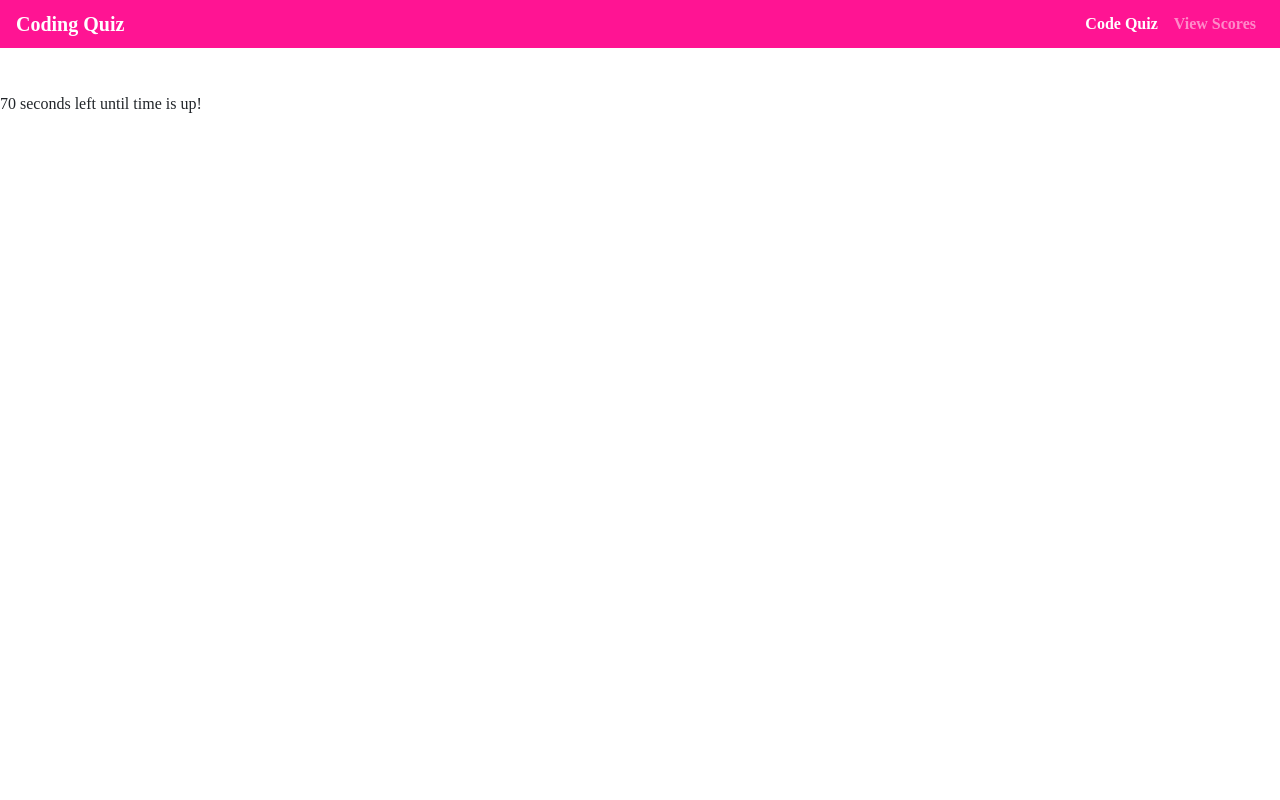
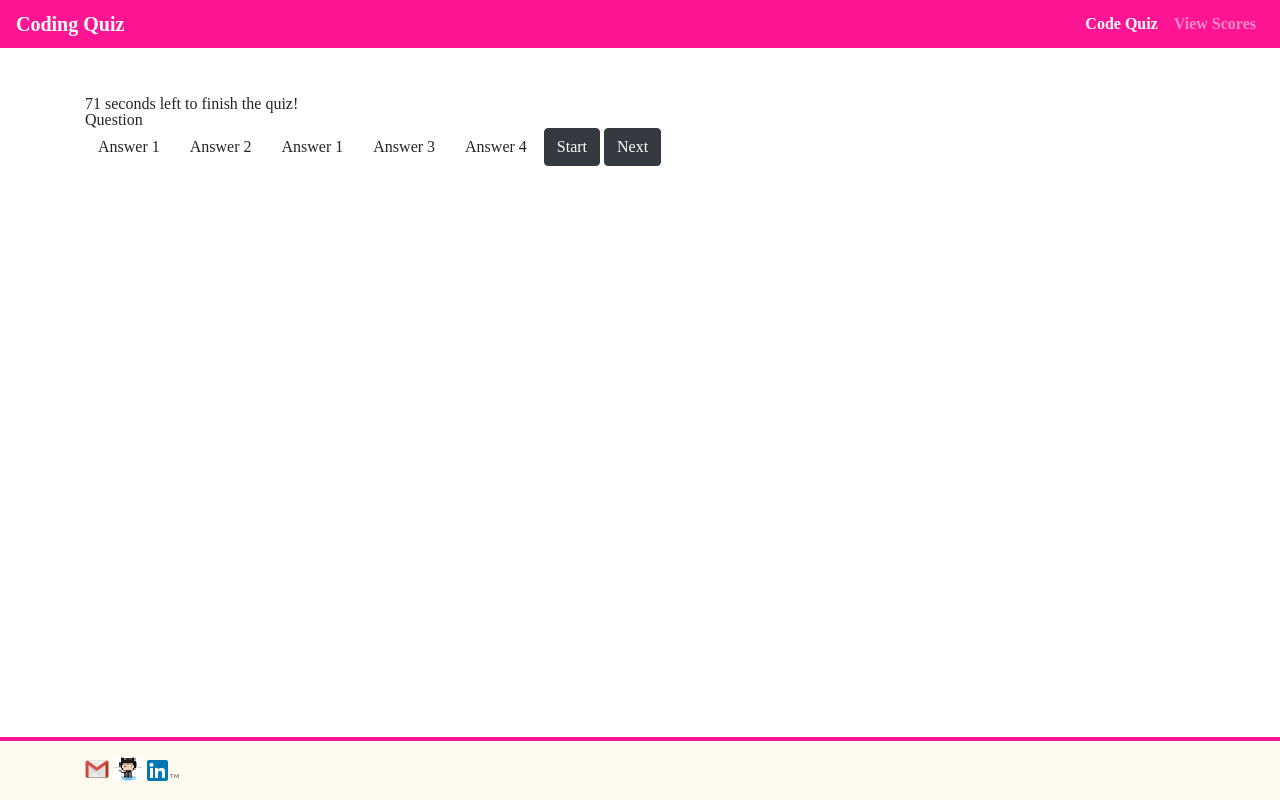
Before and after one commit to melindawinter/code-quiz, a plain HTML site: page index.html in a window 1280 px wide. Drawn offline with nearby package versions, Linux system fonts and the light colour scheme.

Commit message:
added footer

```diff
--- a/assets/javascript/script.js
+++ b/assets/javascript/script.js
@@ -1,12 +1,11 @@
-var timeEl = document.querySelector(".time");
-var mainEl = document.getElementById("main");
+var timeEl = document.querySelector("#time");
 
-var secondsLeft = 75;
+var secondsLeft = 76;
 
 function setTime() {
   var timerInterval = setInterval(function () {
     secondsLeft--;
-    timeEl.textContent = secondsLeft + " seconds left until time is up!";
+    timeEl.textContent = secondsLeft + " seconds left to finish the quiz!";
 
     if (secondsLeft === 0) {
       clearInterval(timerInterval);
@@ -16,12 +15,7 @@ function setTime() {
 }
 
 function sendMessage() {
-  timeEl.textContent = " ";
-
-  var imgEl = document.createElement("img");
-
-  imgEl.setAttribute("src", "images/image_1.jpg");
-  mainEl.appendChild(imgEl);
+  timeEl.textContent = "Time's Up!";
 }
 
 setTime();
--- a/index.html
+++ b/index.html
@@ -64,8 +64,53 @@
     </nav>
     <!-- End navbar -->
     <!-- Create a div for the timer -->
-    <h1 class="time"></h1>
-    <div id="main"></div>
+    <!-- <h1 class="time"></h1> -->
+    <!-- <div id="main"></div> -->
+
+    <!-- Card for quiz questions -->
+
+    <main class="container">
+      <h5 id="time"></h5>
+      <div id="question-container" class="hide">
+        <div class="controls">
+          <div id="questionText">Question</div>
+          <div id="answerChoices" class="btn-grid">
+            <button class="btn">Answer 1</button>
+            <button class="btn">Answer 2</button>
+            <button class="btn">Answer 1</button>
+            <button class="btn">Answer 3</button>
+            <button class="btn">Answer 4</button>
+            <button class="btn btn-dark">Start</button>
+            <button class="btn btn-dark">Next</button>
+          </div>
+        </div>
+      </div>
+    </main>
+
+    <!-- Begin footer -->
+    <footer
+      style="border-top: 4px solid deeppink; background-color: floralwhite;"
+      class="footer mt-auto py-3 fixed-bottom"
+    >
+      <div class="container">
+        <span class="text-muted">
+          <!-- Social media links with images -->
+          <a href="mailto:melindawinter42@gmail.com"
+            ><img src="assets/images/gmail-icon-24.png" alt="gmail icon"
+          /></a>
+          <a href="https://github.com/melindawinter" target="_blank">
+            <img src="assets/images/octocat24.png" alt="github icon" />
+          </a>
+          <a
+            href="http://www.linkedin.com/in/melinda-winter-34a25689"
+            target="_blank"
+          >
+            <img src="assets/images/linkedin.png" alt="linkedin icon" />
+          </a>
+        </span>
+      </div>
+    </footer>
+    <!-- End footer -->
 
     <!-- For Bootstrap, jQuery first, then Popper.js, then Bootstrap JS -->
     <script
```
Also changed, not shown: assets/images/gmail-icon-24.png (added), assets/images/linkedin.png (added), assets/images/octocat24.png (added).
